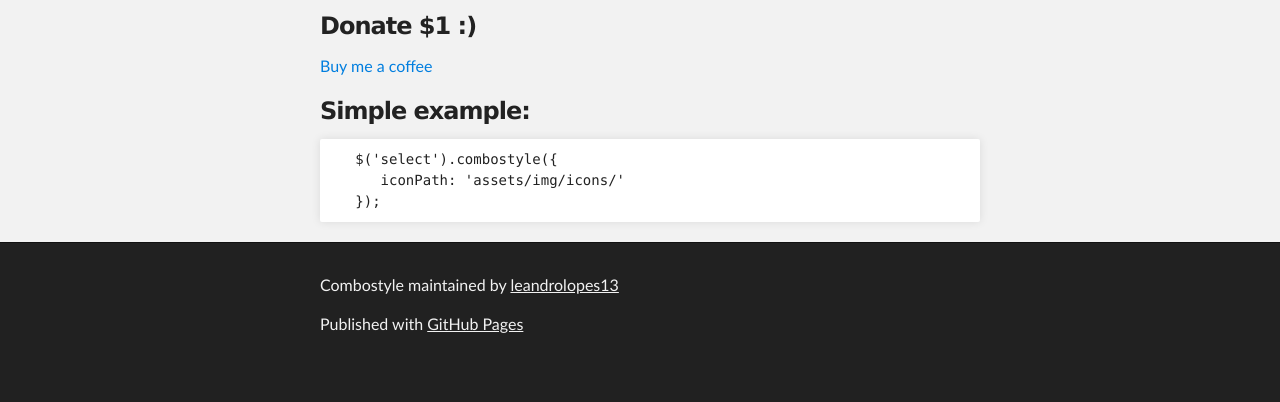
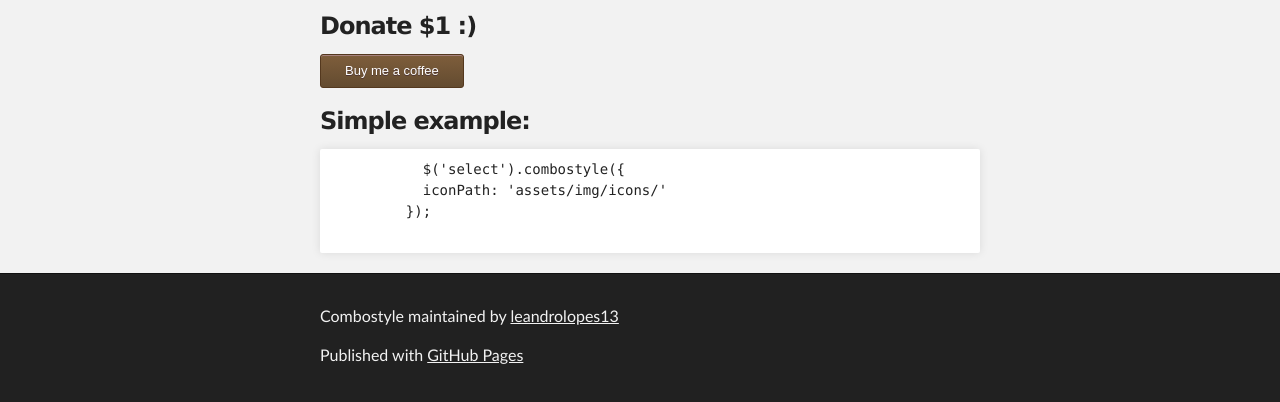
Before and after one commit to leandrolopes13/combostyle, a plain HTML site: page index.html in a window 1280 px wide. Shown: the part 252-654 px from the top of the page. Drawn offline with Linux system fonts and the light colour scheme.

Commit message:
Change button donate in page

```diff
--- a/index.html
+++ b/index.html
@@ -9,6 +9,47 @@
   <link rel="stylesheet" type="text/css" media="screen" href="stylesheets/stylesheet.css">
 
   <title>Combostyle</title>
+  <style>
+    .btn-buy-coffee {
+      -moz-box-shadow:inset 0px 1px 0px 0px #a6827e;
+      -webkit-box-shadow:inset 0px 1px 0px 0px #a6827e;
+      box-shadow:inset 0px 1px 0px 0px #a6827e;
+      background:-webkit-gradient(linear, left top, left bottom, color-stop(0.05, #7d5d3b), color-stop(1, #634b30));
+      background:-moz-linear-gradient(top, #7d5d3b 5%, #634b30 100%);
+      background:-webkit-linear-gradient(top, #7d5d3b 5%, #634b30 100%);
+      background:-o-linear-gradient(top, #7d5d3b 5%, #634b30 100%);
+      background:-ms-linear-gradient(top, #7d5d3b 5%, #634b30 100%);
+      background:linear-gradient(to bottom, #7d5d3b 5%, #634b30 100%);
+      filter:progid:DXImageTransform.Microsoft.gradient(startColorstr='#7d5d3b', endColorstr='#634b30',GradientType=0);
+      background-color:#7d5d3b;
+      -moz-border-radius:3px;
+      -webkit-border-radius:3px;
+      border-radius:3px;
+      border:1px solid #54381e;
+      display:inline-block;
+      cursor:pointer;
+      color:#ffffff;
+      font-family:arial;
+      font-size:13px;
+      padding:6px 24px;
+      text-decoration:none;
+      text-shadow:0px 1px 0px #4d3534;
+    }
+    .btn-buy-coffee:hover,.btn-buy-coffee:focus {
+      background:-webkit-gradient(linear, left top, left bottom, color-stop(0.05, #634b30), color-stop(1, #7d5d3b));
+      background:-moz-linear-gradient(top, #634b30 5%, #7d5d3b 100%);
+      background:-webkit-linear-gradient(top, #634b30 5%, #7d5d3b 100%);
+      background:-o-linear-gradient(top, #634b30 5%, #7d5d3b 100%);
+      background:-ms-linear-gradient(top, #634b30 5%, #7d5d3b 100%);
+      background:linear-gradient(to bottom, #634b30 5%, #7d5d3b 100%);
+      filter:progid:DXImageTransform.Microsoft.gradient(startColorstr='#634b30', endColorstr='#7d5d3b',GradientType=0);
+      background-color:#634b30;
+    }
+    .btn-buy-coffee:active {
+      position:relative;
+      top:1px;
+    }
+  </style>
 </head>
 
 <body>
@@ -34,7 +75,7 @@
       <h3>
         <a name="donate-1-" class="anchor" href="#donate-1-"><span class="octicon octicon-link"></span></a>Donate $1 :)</h3>
 
-<p><a href="https://www.paypal.com/cgi-bin/webscr?cmd=_donations&amp;business=C5UCDC8HT84YY&amp;lc=US&amp;item_number=combostyle&amp;currency_code=USD&amp;bn=PP%2dDonationsBF%3abtn_donate_SM%2egif%3aNonHosted" target="_blank">Buy me a coffee</a></p>
+        <p><a href="https://www.paypal.com/cgi-bin/webscr?cmd=_donations&amp;business=C5UCDC8HT84YY&amp;lc=US&amp;item_number=combostyle&amp;currency_code=USD&amp;bn=PP%2dDonationsBF%3abtn_donate_SM%2egif%3aNonHosted" target="_blank" class="btn-buy-coffee">Buy me a coffee</a></p>
 
         <h3>
           <a name="simple-example" class="anchor" href="#simple-example"><span class="octicon octicon-link"></span></a>Simple example:</h3>
```
Lines whose indentation alone changed are shown as unchanged.
